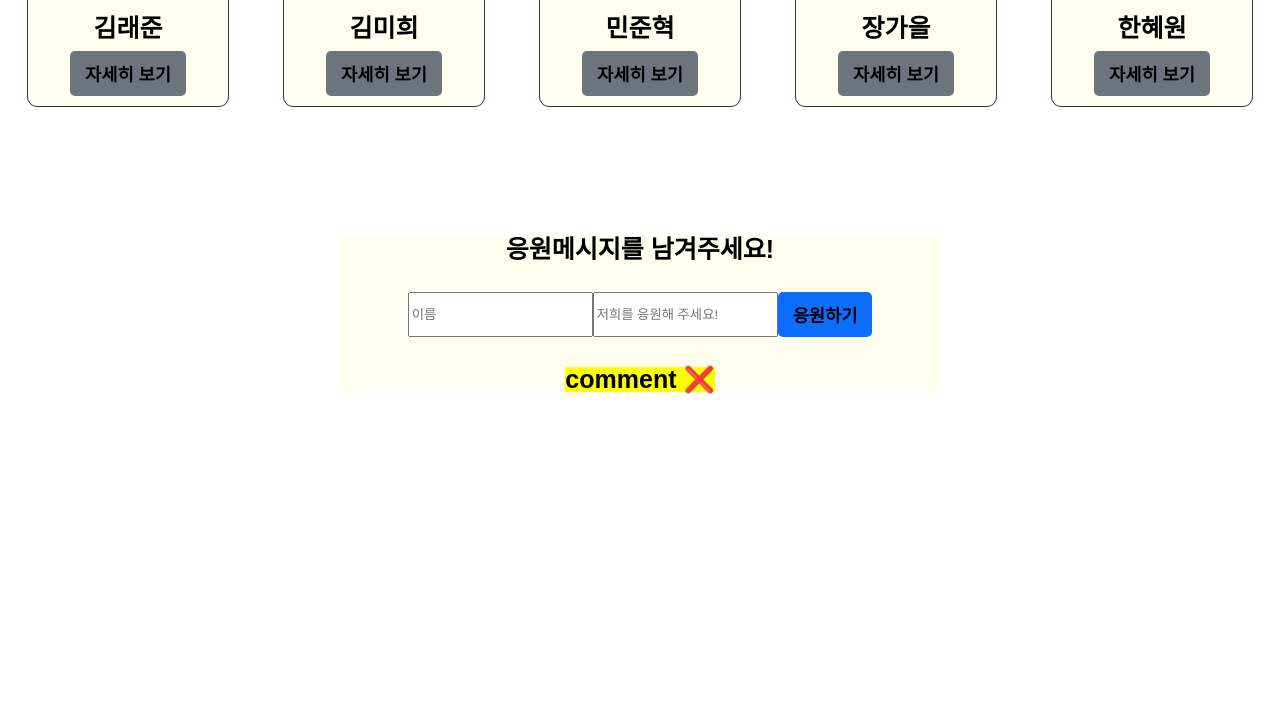
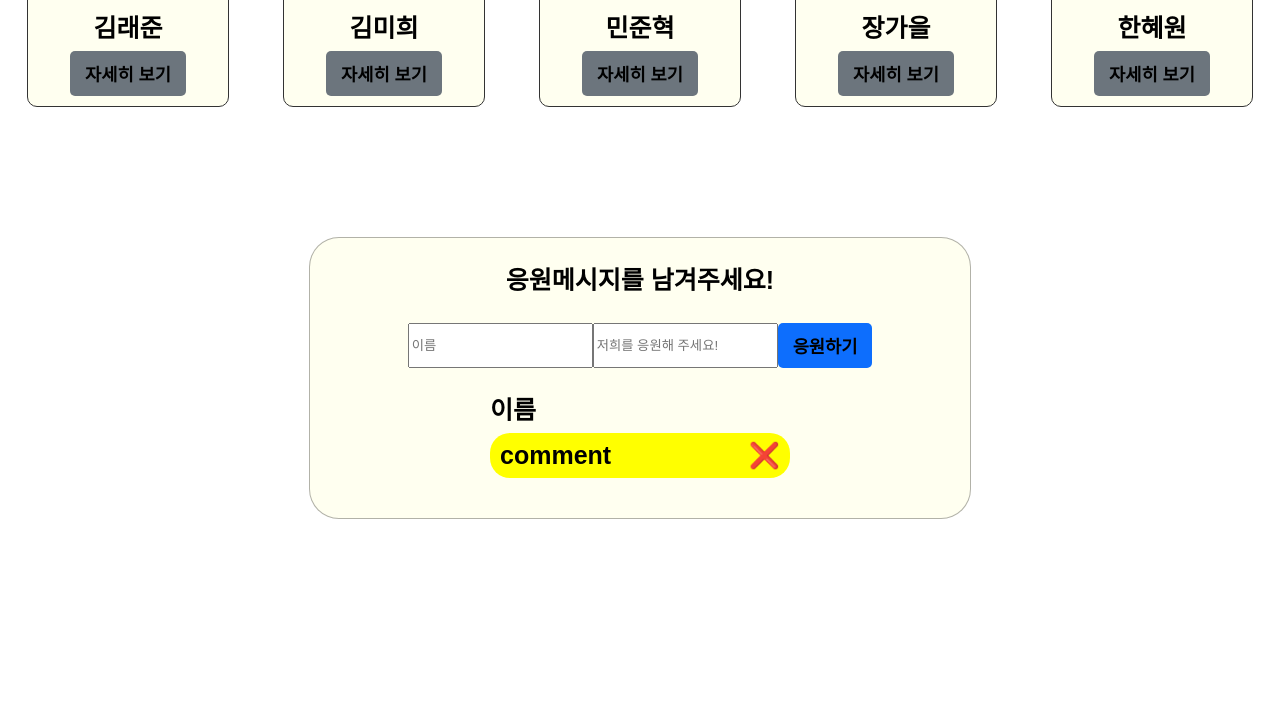
Before and after one commit to HIITMEMARIO/our-team-project, a Flask app: page /card_page in a window 1280 px wide. Shown: the part 1176-1894 px from the top of the page. Before the commit the page ends 1570 px from the top, so only its background shows below. Run offline with Flask 3, Linux system fonts and the light colour scheme; some libraries are stand-ins or nearby versions.

Commit message:
comment CR 까지 완성!!

```diff
--- a/js/comment.js
+++ b/js/comment.js
@@ -29,20 +29,55 @@ const firebaseConfig = {
 const app = initializeApp(firebaseConfig);
 const db = getFirestore(app);
 const submitBtn = document.querySelector("#submit_btn");
+const commentsBox = document.querySelector(".comments");
 
-submitBtn.addEventListener("click", async function () {
-  console.log("hello");
+async function comment() {
   const username = $("#username").val();
   const textarea = $("#textarea").val();
 
   let doc = { username: username, textarea: textarea };
-  console.log(doc);
   const commentref = collection(db, "comments");
-  console.log("여기까지");
   await addDoc(commentref, doc);
   alert("저장 완료!");
+
   window.location.reload();
-});
+}
+
+let docs = await getDocs(collection(db, "comments"));
+addComment(docs);
+
+function addComment(docs) {
+  docs.forEach((doc) => {
+    let data = doc.data();
+    console.log(data);
+    let comment = data.textarea;
+    let userName = data.username;
+    // * 새로운 container element 추가하기
+    const div = document.createElement("div");
+
+    // * container element에 class name 추가하기
+    // div.classList.add("comments");
+
+    div.innerHTML = `<div class="comment">
+    <h2 class="comment__username">${userName}</h2>
+    <div class="comment__contents">
+      <span class="comment__text">${comment}</span>
+      <span id="comment__delete">❌</span>
+    </div>
+  </div>`;
+
+    commentsBox.append(div);
+  });
+}
+
+submitBtn.addEventListener("click", comment);
+
+// let docs = await getDocs(collection(db, "comments"));
+// docs.forEach((doc) => {
+//   let row = doc.data();
+//   const username = row["username"];
+//   const textarea = row["textarea"];
+// });
 
 // $("#submit_btn").click(async function () {
 //   console.log("hello");
--- a/static/css/comment.css
+++ b/static/css/comment.css
@@ -4,6 +4,9 @@
 
 .comments {
   margin: 100px auto 0px auto;
+  padding: 30px;
+  border-radius: 30px;
+  border: 1px solid rgba(0, 0, 0, 0.3);
   width: 600px;
   display: flex;
   flex-direction: column;
@@ -13,9 +16,18 @@
 }
 
 .comment {
-  background-color: yellow;
+  width: 300px;
 }
 
 .comments__area {
   margin: 30px 0px;
 }
+
+.comment__contents {
+  background-color: yellow;
+  display: flex;
+  justify-content: space-between;
+  padding: 10px;
+  margin: 10px 0px;
+  border-radius: 20px;
+}
--- a/templates/card-page.html
+++ b/templates/card-page.html
@@ -61,7 +61,7 @@
         </div>
       </div>
       <div class="members">
-      <div class="member fade-in ">
+        <div class="member fade-in">
           <img src="../static/image/laejun.jpg" class="image" />
           <div class="content">
             <h1 class="member_name">김래준</h1>
@@ -83,10 +83,7 @@
           </div>
         </div>
         <div class="member fade-in">
-        <img
-          src="../static/image/junhyeok.jpg"
-          class="image"
-        />
+          <img src="../static/image/junhyeok.jpg" class="image" />
           <div class="content">
             <h1 class="member_name">민준혁</h1>
             <button type="button" id="member3_btn" class="btn btn-back">
@@ -138,8 +135,11 @@
           </form>
         </div>
         <div class="comment">
-        <span>comment</span>
+          <h2 class="comment__username">이름</h2>
+          <div class="comment__contents">
+            <span class="comment__text">comment</span>
             <span id="comment__delete">❌</span>
+          </div>
         </div>
       </div>
     </div>
```
Lines whose indentation alone changed are shown as unchanged.
